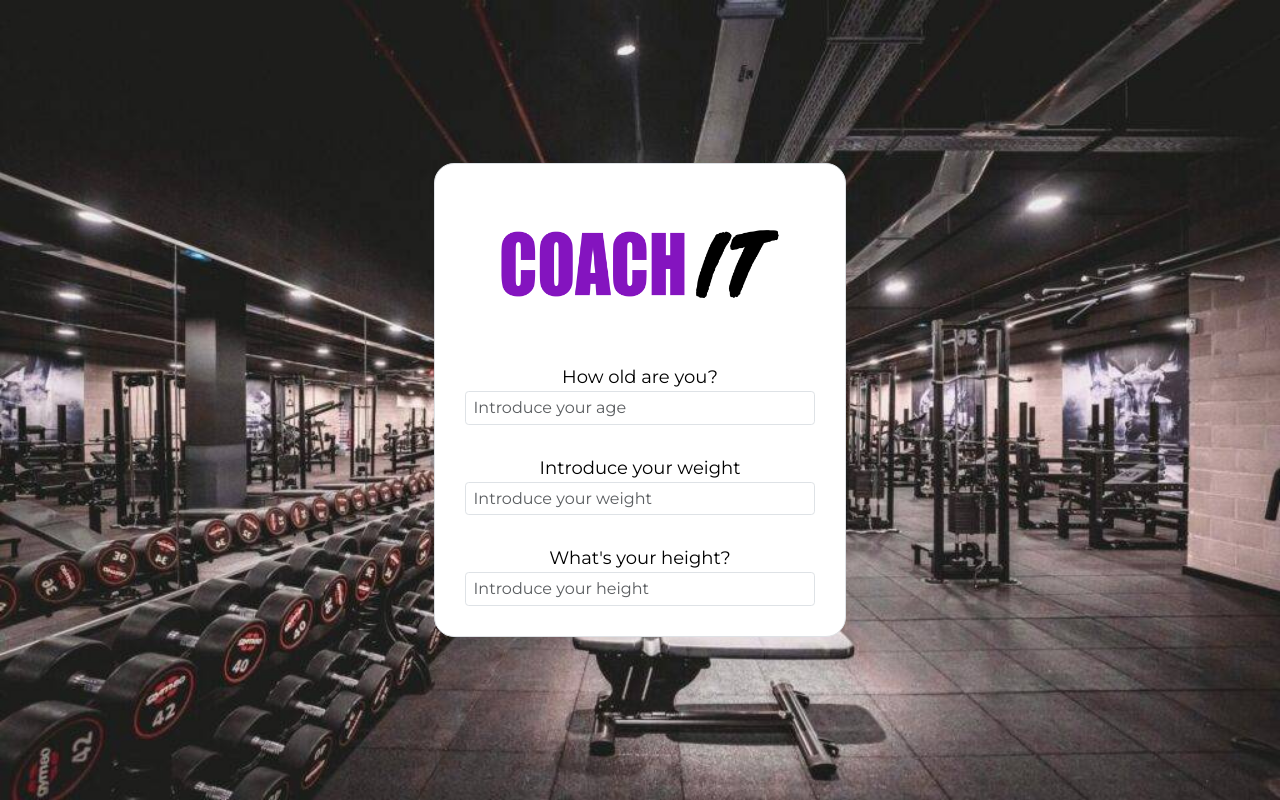
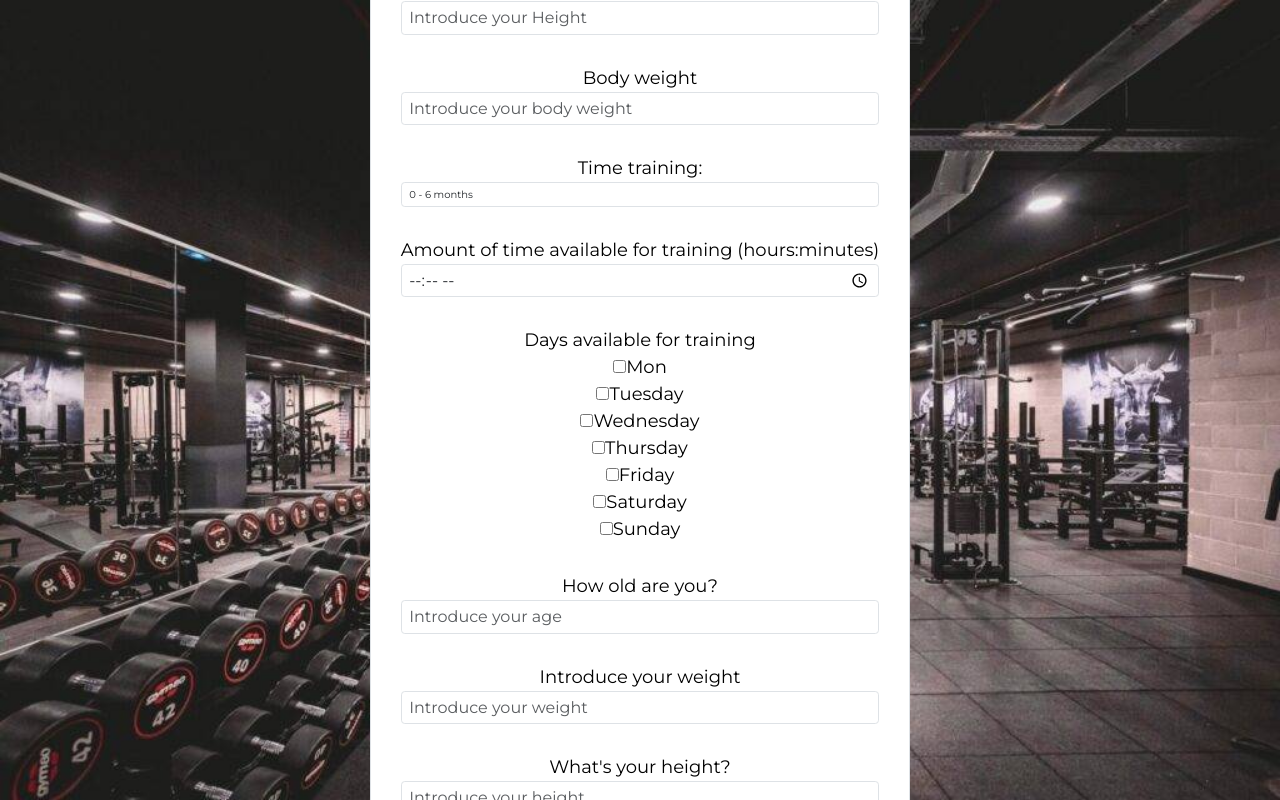
Before and after one commit to danigracia-itb/coach-it-client, a Vue app: page /form in a window 1280 px wide. Built offline with nearby package versions, Linux system fonts and the light colour scheme.

Commit message:
pagina de preguntas en proceso

```diff
--- a/src/pages/auth/Form.vue
+++ b/src/pages/auth/Form.vue
@@ -2,6 +2,77 @@
     <div class="p-3 mb-2 bg-form text-white full-screen d-flex justify-content-center align-items-center">
         <div class="p-5 px-5 border rounded-5 bg-white text-center">
             <img class="auth-logo-img mx-auto" src="../../assets/logo.png" alt="">
+            <form class="text-center">
+                <div class="form-group mt-5">
+                    <label for="date" class="text-black">Date of Birth</label>
+                    <input type="date" id="date" class="form-control" placeholder="Introduce your birthday">
+                </div>
+
+                <div class="form-group mt-5">
+                    <label for="height" class="text-black">Introduce your Height</label>
+                    <input type="text" id="height" class="form-control" placeholder="Introduce your Height">
+                </div>
+
+                <div class="form-group mt-5">
+                    <label for="bodyWeight" class="text-black">Body weight</label>
+                    <input type="text" id="bodyWeight" class="form-control" placeholder="Introduce your body weight">
+                </div>
+            </form>
+
+
+            <form class="text-center">
+                <div class="form-group mt-5">
+                    <label for="timeTraining" class="text-black">Time training:</label>
+                    <select id="timeTraining" class="form-control">
+                        <option value="0-6 months">0 - 6 months</option>
+                        <option value="6 months-1 year">6 months - 1 year</option>
+                        <option value="1-2 years">1 - 2 years</option>
+                        <option value="2+ years">+2 years</option>
+                    </select>
+                </div>
+
+                <div class="form-group mt-5">
+                    <label class="text-black">Amount of time available for training (hours:minutes)</label>
+                    <input type="time" class="form-control" placeholder="Enter time available">
+                </div>
+
+                <div class="form-group mt-5 text-black">
+                    <label class="text-black">Days available for training</label><br>
+                    <input type="checkbox" id="monday" name="day" value="Monday">
+                    <label for="monday">Mon</label><br>
+                    <input type="checkbox" id="tuesday" name="day" value="Tuesday">
+                    <label for="tuesday">Tuesday</label><br>
+                    <input type="checkbox" id="wednesday" name="day" value="Wednesday">
+                    <label for="wednesday">Wednesday</label><br>
+                    <input type="checkbox" id="thursday" name="day" value="Thursday">
+                    <label for="thursday">Thursday</label><br>
+                    <input type="checkbox" id="friday" name="day" value="Friday">
+                    <label for="friday">Friday</label><br>
+                    <input type="checkbox" id="saturday" name="day" value="Saturday">
+                    <label for="saturday">Saturday</label><br>
+                    <input type="checkbox" id="sunday" name="day" value="Sunday">
+                    <label for="sunday">Sunday</label><br>
+                </div>
+
+            </form>
+
+            <form class="text-center">
+                <div class="form-group mt-5">
+                    <label for="age" class="text-black">How old are you?</label>
+                    <input type="age" id="age" class="form-control" placeholder="Introduce your age">
+                </div>
+
+                <div class="form-group mt-5">
+                    <label for="weight" class="text-black">Introduce your weight</label>
+                    <input type="weight" id="weight" class="form-control" placeholder="Introduce your weight">
+                </div>
+
+                <div class="form-group mt-5">
+                    <label for="height" class="text-black">What's your height?</label>
+                    <input type="height" id="height" class="form-control" placeholder="Introduce your height">
+                </div>
+            </form>
+
             <form class="text-center">
                 <div class="form-group mt-5">
                     <label for="age" class="text-black">How old are you?</label>
```
